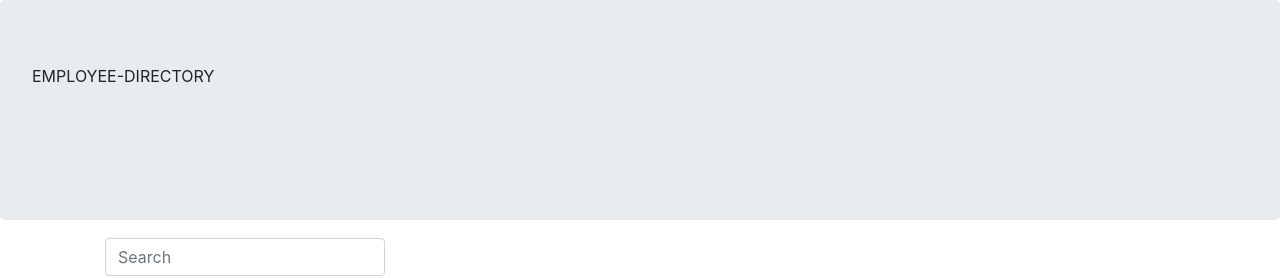
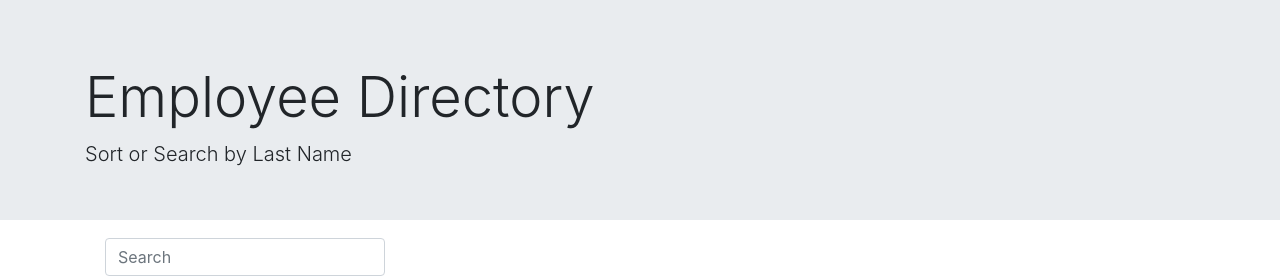
Before and after one commit to brandyquinlan/employee-directory, a React (Create React App) app: page / in a window 1280 px wide. Shown: the top 278 px of the page. Built offline with nearby package versions, Linux system fonts and the light colour scheme; no server answers.

Commit message:
update header with style

```diff
--- a/src/components/Header.js
+++ b/src/components/Header.js
@@ -1,11 +1,12 @@
 import React from 'react';
 
-function header() {
+export default function header() {
 	return (
-		<div className='jumbotron'>
-			EMPLOYEE-DIRECTORY
-		</div>
-	);
+		<div className="jumbotron jumbotron-fluid">
+        <div className="container">
+          <h1 className="display-4">Employee Directory</h1>
+          <p className="lead">Sort or Search by Last Name</p>
+        </div>
+      </div>
+	)
 }
-
-export default header;
```
